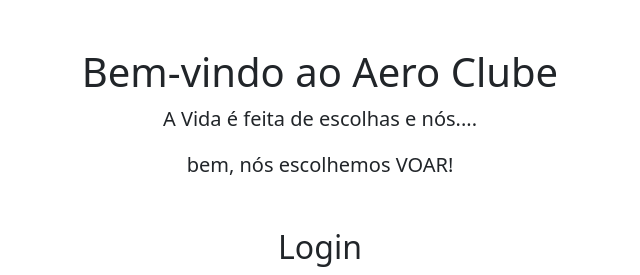
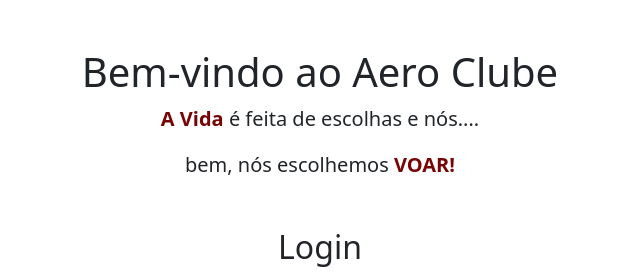
Before and after one commit to RogerioSenac/Projeto-Aeroclube, a PHP site: page /password/DashAcesso.php in a window 1280 px wide. Shown: the part 56-331 px from the top of the page, without its empty margins (320-960 px from the left). Run offline with PHP 8.4, Linux system fonts and the light colour scheme.

Commit message:
refacture.rogerio - DashAcesso.php - modify bd password

```diff
--- /dev/null
+++ b/Maverick/Assets/css/estiloSenha.css
@@ -0,0 +1,5 @@
+
+span.alerta{
+    color: rgb(119, 5, 5);
+    font-weight: bold;
+}
--- a/Maverick/password/DashAcesso.php
+++ b/Maverick/password/DashAcesso.php
@@ -9,6 +9,7 @@ include("../conexao.php");
     <meta name="viewport" content="width=device-width, initial-scale=1.0">
     <title>Aero Clube - Acesso</title>
     <link href="https://cdn.jsdelivr.net/npm/bootstrap@5.3.0/dist/css/bootstrap.min.css" rel="stylesheet">
+    <link rel="stylesheet" href="../Assets/CSS/estiloSenha.css">
 </head>
 <body>
 <nav class="navbar navbar-expand-lg navbar-dark bg-dark">
@@ -36,8 +37,8 @@ include("../conexao.php");
     <div class="container mt-5">
         <div class="text-center mb-5">
             <h1>Bem-vindo ao Aero Clube</h1>
-            <p class="lead"><span>A Vida </span>é feita de escolhas e nós....</p>
-            <p class="lead">bem, nós escolhemos <span>VOAR!</span></p>
+            <p class="lead"><span class="alerta">A Vida </span>é feita de escolhas e nós....</p>
+            <p class="lead">bem, nós escolhemos <span class="alerta">VOAR!</span></p>
         </div>
 
         <div class="row justify-content-center">
@@ -54,12 +55,12 @@ include("../conexao.php");
                     <h2 class="text-center">Login</h2>
                     <form action="login.php" method="post">
                         <div class="mb-3">
-                            <label for="username" class="form-label">Usuário:</label>
-                            <input type="text" id="username" name="username" class="form-control" required>
+                            <label for="emailUsuario" class="form-label">Usuário:</label>
+                            <input type="text" id="emailUsuario" name="emailUsuario" class="form-control" required>
                         </div>
                         <div class="mb-3">
-                            <label for="password" class="form-label">Senha:</label>
-                            <input type="password" id="password" name="password" class="form-control" required>
+                            <label for="senhaUsuario" class="form-label">Senha:</label>
+                            <input type="password" id="senhaUsuario" name="senhaUsuario" class="form-control" required>
                         </div>
                         <div class="d-grid">
                             <button type="submit" class="btn btn-primary">Logar</button>
```
